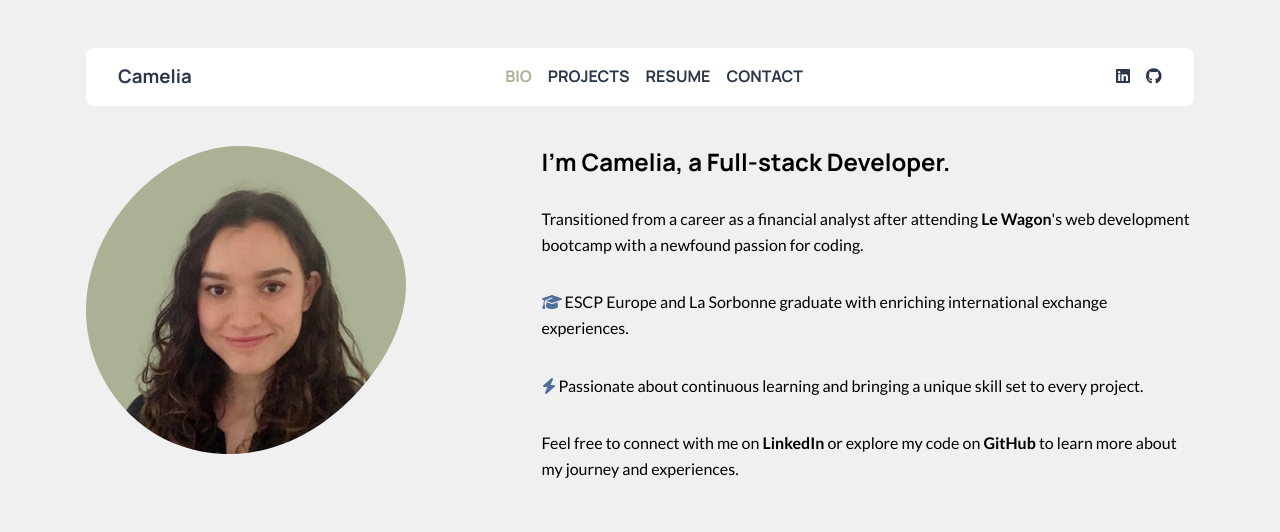
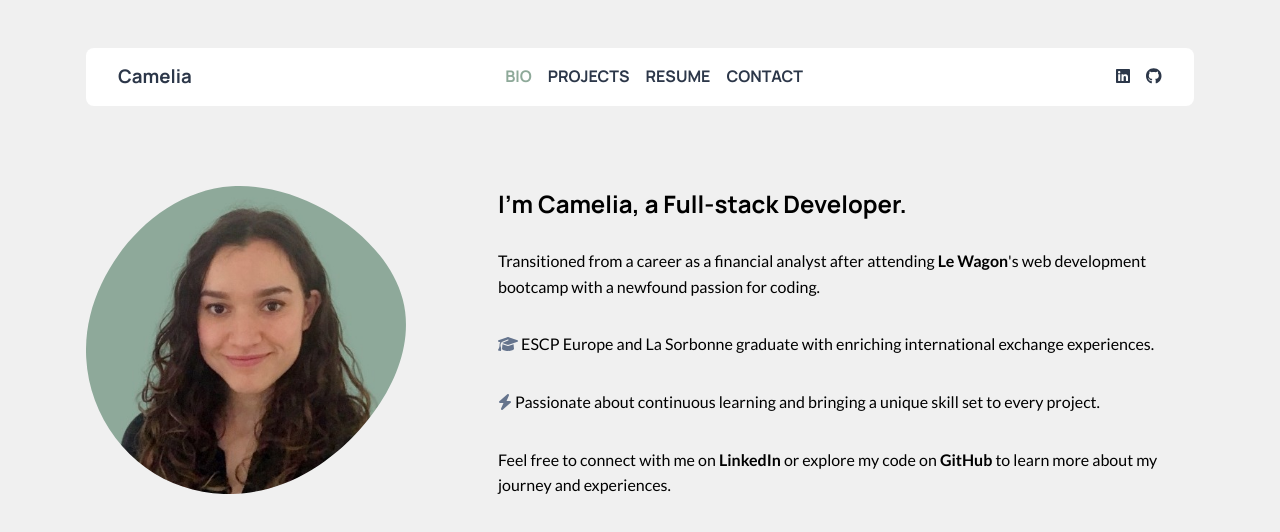
Before and after one commit to Cameliaasb/Resume, a React (Create React App) app: page /bio in a window 1280 px wide. Shown: the top 532 px of the page. Built offline with nearby package versions, Linux system fonts and the light colour scheme.

Commit message:
[FRONT] Projects page

```diff
--- a/src/components/Card.js
+++ b/src/components/Card.js
@@ -1,14 +1,25 @@
 import React from 'react';
+import { FontAwesomeIcon } from '@fortawesome/react-fontawesome';
+import { faArrowRight } from '@fortawesome/free-solid-svg-icons';
+
 
 const Card = ({ project, languages }) => {
   return (
-    <div>
-      {project.name}
-      {project.url}
-      {project.description}
-      {project.homepage}
-      {languages}
-    </div>
+    <a href={project.html_url} target="_blank" rel="noopener noreferrer" className={`card text color${Math.ceil(Math.random() * 2)}`} >
+
+      <h3> {project.name} </h3>
+      <div className='pills'>{languages} </div>
+      <div>{project.description} </div>
+
+      {project.homepage && (
+        <a href={project.homepage} target="_blank" rel="noopener noreferrer" className="clickable">
+          <b> <FontAwesomeIcon icon={faArrowRight} /> See deployed project </b>
+          <p>test@gmail.com - azerty</p>
+        </a>
+      )}
+
+
+    </a>
   );
 };
 
--- a/src/components/GithubAPI.js
+++ b/src/components/GithubAPI.js
@@ -3,7 +3,8 @@ import axios from 'axios';
 export const callGithubAPI = (url) => {
   return axios.get(url, {
     headers: {
-      Authorization: process.env.REACT_APP_GH,
+      Authorization: 'Bearer '+process.env.REACT_APP_GH,
+      'X-GitHub-Api-Version': "2022-11-28",
     },
   });
 };
--- a/src/components/Languages.js
+++ b/src/components/Languages.js
@@ -11,7 +11,7 @@ const Languages = ({ url }) => {
   })
 
   return (
-    Object.keys(projectLanguages)
+    Object.keys(projectLanguages).map((key) => <div className='pill'> {key} </div>)
   );
 };
 
--- a/src/components/Octokit.js
+++ /dev/null
@@ -1,6 +0,0 @@
-// Github API Documentation
-import { Octokit } from "@octokit/rest"
-
-export const octokit = new Octokit({
-     auth: process.env.REACT_APP_GH
-});
--- a/src/components/ProjectsAPI.js
+++ b/src/components/ProjectsAPI.js
@@ -1,7 +1,7 @@
 import React, { useEffect, useState } from 'react';
-import { callGithubAPI }              from './GithubAPI';
-import Languages  from './Languages';
-import Card       from './Card';
+import { callGithubAPI } from './GithubAPI';
+import Languages from './Languages';
+import Card from './Card';
 
 
 const ProjectsAPI = () => {
@@ -15,17 +15,24 @@ const ProjectsAPI = () => {
   }, [])
 
   return (
-    <div className="container">
+    <div>
+      <div className='intro'>
+        This content is dynamically generated using the GitHub API.
+        Feel free to click on any card to be redirected to the corresponding GitHub repository for more details and contributions
+      </div>
+      <div className="two-cols">
         {
           data
             .map((project) => (
               <Card key={project.id}
                 project={project}
+                // languages are in different URL, so a second API call is made
                 languages={<Languages url={project.languages_url} />}
               />
             ))
         }
       </div>
+    </div>
   );
 };
 
--- a/src/pages/Bio.js
+++ b/src/pages/Bio.js
@@ -9,7 +9,7 @@ const Bio = () => {
 
     <div>
       <Navbar />
-      <div className="two-cols">
+      <div className="img-col">
         <div className="mask">
           <img src="picture.jpg" alt="resume" width="320px" className="cover" />
 
--- a/src/styles/_common.scss
+++ b/src/styles/_common.scss
@@ -1,6 +1,10 @@
+
+// ------------------------- SETTINGS -------------------------------------
+
+
 $primary-color:     #2c3749;
-$secondary-color:   #4F709C;
-$light-color:       #acb198;
+$secondary-color:   #65748d;
+$light-color:       #8ea999;
 $light-grey:        #F0F0F0;
 
 $border-radius:     8px;
@@ -47,36 +51,19 @@ a {
 }
 
 
-
-/* responsive for large than 575px screen */
-@media (min-width: 575px) {
-  #root {
-    max-width:     540px;
-    width:         100%;
-    margin-inline: auto;
-}
+// ------------ COMMON ---------------
+span {
+  color: $secondary-color;
 }
 
-/* responsive for large than 768px screen*/
-@media (min-width: 768px) {
-  #root { max-width: 720px; }
-  .two-cols{
-    grid-template-columns: 0.6fr 1fr;
-  }
+.text {
+  display:            flex;
+  flex-direction:     column;
+  justify-content:    space-around;
+  gap:                2rem;
 }
 
-/* responsive for large than 992px screen */
-@media (min-width: 992px) {
-  #root { max-width: 960px; }
-  .two-cols{
-    grid-template-columns: 0.6fr 1fr;
-  }
+
+.blue {
+  color:              $secondary-color;
 }
-
-/* responsive for large than 1200px screen */
-@media (min-width: 1200px) {
-  #root { max-width: 1140px; }
-  .two-cols{
-    grid-template-columns: 0.6fr 1fr;
-  }
-}
--- /dev/null
+++ b/src/styles/_responsive.scss
@@ -0,0 +1,31 @@
+/* responsive for larger than 575px screen */
+@media (min-width: 575px) {
+  #root {
+    max-width:     540px;
+    width:         100%;
+    margin-inline: auto;
+}
+}
+
+/* responsive for larger than 768px screen*/
+@media (min-width: 768px) {
+  #root { max-width: 720px; }
+  .two-cols{
+    grid-template-columns: 1fr 1fr;
+  }
+  .img-col{
+    grid-template-columns: 0.5fr 1fr;
+  }
+
+}
+
+/* responsive for larger than 992px screen */
+@media (min-width: 992px) {
+  #root { max-width: 960px; }
+}
+
+/* responsive for larger than 1200px screen */
+@media (min-width: 1200px) {
+  #root { max-width: 1140px; }
+
+}
--- a/src/styles/components/navbar.scss
+++ b/src/styles/components/_navbar.scss
@@ -3,7 +3,7 @@
   justify-content:  space-between;
   align-items:      center;
   font-size:        16px;
-  margin-bottom:    40px;
+  margin-bottom:    80px;
   background-color: white;
   position:          sticky;
   top:               0;
--- /dev/null
+++ b/src/styles/components/_projects.scss
@@ -0,0 +1,44 @@
+.intro {
+  text-align:     center;
+  padding:        0 8%;
+  margin-bottom:  20px;
+}
+.card {
+  display:        flex;
+  flex-direction: column;
+  padding:        2rem;
+  margin:         1rem;
+  height:         max-content;
+  border-radius:  $border-radius;
+  color:         white;
+}
+
+.clickable {
+  text-align: center;
+}
+
+
+$color1:             $secondary-color;
+$color2:             $light-color;
+
+
+.color1 {
+  background-color: $color1;
+}
+
+.color2 {
+  background-color: $color2;
+}
+
+
+.pills {
+  display:      flex;
+  flex-wrap:    wrap;
+  gap:          4px;
+
+  .pill {
+    padding:            2px 4px;
+    border-radius:      $border-radius;
+    border:             0.8px solid white;
+  }
+}
--- a/src/styles/index.scss
+++ b/src/styles/index.scss
@@ -1,3 +1,7 @@
 @import 'common';
+@import 'responsive';
+
 @import 'components/navbar';
+@import 'components/projects';
+
 @import 'pages/bio';
--- a/src/styles/pages/_bio.scss
+++ b/src/styles/pages/_bio.scss
@@ -1,4 +1,4 @@
-.two-cols {
+.two-cols, .img-col {
   align-items:          center;
   gap:                  64px;
 }
@@ -10,20 +10,3 @@
   mask-repeat:          no-repeat;
   max-width:            320px;
 }
-
-
-span {
-  color: $secondary-color;
-}
-
-.text {
-  display:            flex;
-  flex-direction:     column;
-  justify-content:    space-around;
-  gap:                2rem;
-}
-
-
-.blue {
-  color:              $secondary-color;
-}
```
Also changed, not shown: public/picture.jpg. Lines whose indentation alone changed are shown as unchanged.
